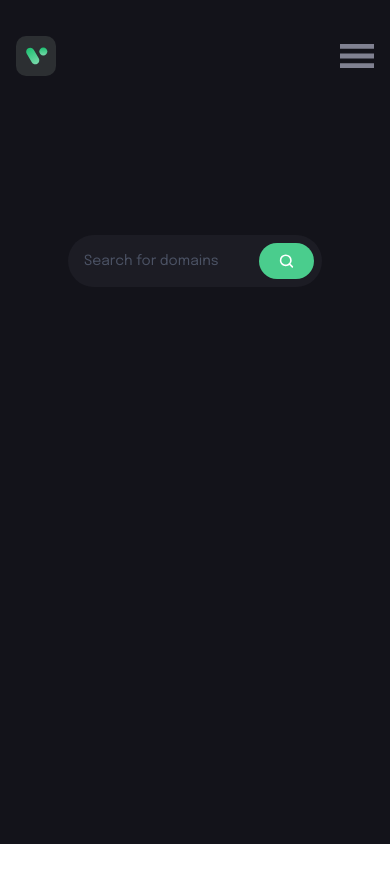
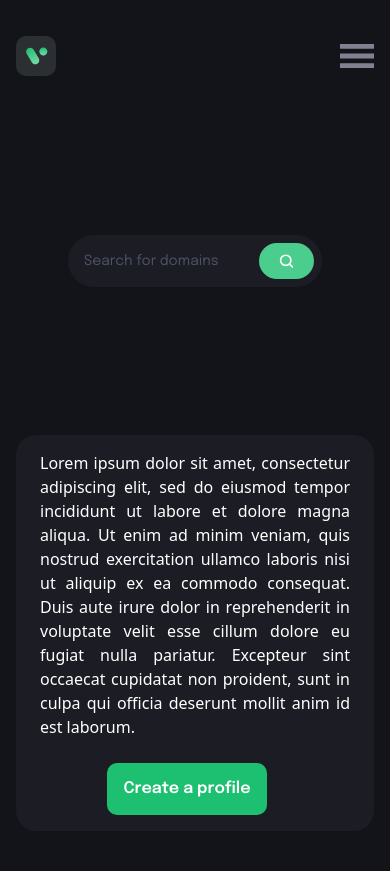
Before and after one commit to rishitabura/BitQuery, a React (Vite) app in the folder client/: page / in a window 390 px wide. Before the commit the page ends 844 px from the top, so only its background shows below. Built offline with nearby package versions, Linux system fonts and the light colour scheme; what @thirdweb-dev/react would draw is missing.

Commit message:
Added about us on homepage while keeping it responsive

```diff
--- /dev/null
+++ b/client/src/components/About.jsx
@@ -0,0 +1,30 @@
+import React from "react";
+import { CustomButton } from './';
+
+const About = () => {
+
+  const address = "0xabc";
+
+  return (
+    <section className="flex justify-between items-center sm:my-16 my-6 sm:px-16 px-6 sm:py-12 py-4 sm:flex-row flex-col bg-[#1c1c24] rounded-[20px] gap-6">
+      <div>
+        <h2 className="text-white max-w-[1200px] text-justify lg:pr-32 lg:pl-10">Lorem ipsum dolor sit amet, consectetur adipiscing elit, sed do eiusmod tempor incididunt ut labore et dolore magna aliqua. Ut enim ad minim veniam, quis nostrud exercitation ullamco laboris nisi ut aliquip ex ea commodo consequat. Duis aute irure dolor in reprehenderit in voluptate velit esse cillum dolore eu fugiat nulla pariatur. Excepteur sint occaecat cupidatat non proident, sunt in culpa qui officia deserunt mollit anim id est laborum.</h2>
+      </div>
+
+      <div>
+      {/* Added a button in the about page as well*/}
+      <CustomButton
+              btnType="button"
+              title={address ? "Create a profile" : "Connect"}
+              styles={address ? "bg-[#1dc071]" : "bg-[#8c6dfd]"}
+              handleClick={() => {
+                if (address) navigate("create-campaign");
+                else connect();
+              }}
+            />
+      </div>
+    </section>
+  )
+}
+
+export default About
--- a/client/src/components/Navbar.jsx
+++ b/client/src/components/Navbar.jsx
@@ -49,7 +49,7 @@ const Navbar = () => {
       </div> */}
 
       {/* CREATE PROFILE BUTTON FOR small devices*/}
-      <div className="sm:flex hidden flex-row justify-end gap-[10px] ">
+      <div className="sm:flex hidden flex-row justify-end gap-[10px]">
         <CustomButton
           btnType="button"
           title={address ? "Create a profile" : "Connect"}
@@ -150,7 +150,7 @@ const Navbar = () => {
             {/* added help button for large devices */}
             <CustomButton
               btnType="button"
-              title={address ? "H" : "Connect"}
+              title={address ? "Help" : "Connect"}
               styles={address ? "bg-[#1dc071]" : "bg-[#8c6dfd]"}
               handleClick={() => {
                 if (address) navigate("create-campaign");
--- a/client/src/components/index.js
+++ b/client/src/components/index.js
@@ -1,3 +1,4 @@
 export {default as Sidebar } from './Sidebar';
 export {default as Navbar } from './Navbar';
 export {default as CustomButton } from './CustomButton';
+export {default as About } from './About';
--- a/client/src/pages/Home.jsx
+++ b/client/src/pages/Home.jsx
@@ -1,20 +1,34 @@
 import React, { useState } from "react";
 import { Link, useNavigate } from "react-router-dom";
 
-import { CustomButton } from "../components";
+import { CustomButton, About } from "../components";
 import { logo, menu, search, thirdweb } from "../assets";
 import { navlinks } from "../constants";
 
 const Home = () => {
   return (
-    <div className="flex flex-row justify-center items-center h-[300px] my-50"> {/* This search bar is in the center of the homepage */}
-      <div className="lg:flex-1 flex flex-row max-w-[900px] py-2 pl-4 pr-2 h-[52px] bg-[#1c1c24] rounded-[100px]">
-        <input type="text" placeholder="Search for domains" className="flex  w-full font-epilogue font-normal text-[14px] placeholder:text-[#4b5264] text-white bg-transparent outline-none" />
+    <div>
+      <div className="flex flex-row justify-center items-center h-[300px] my-50">
+        {" "}
+        {/* This search bar is in the center of the homepage */}
+        <div className="lg:flex-1 flex flex-row max-w-[900px] py-2 pl-4 pr-2 h-[52px] bg-[#1c1c24] rounded-[100px]">
+          <input
+            type="text"
+            placeholder="Search for domains"
+            className="flex  w-full font-epilogue font-normal text-[14px] placeholder:text-[#4b5264] text-[#ffffff] bg-transparent outline-none"
+          />
 
-        <div className="w-[72px] h-full rounded-[20px] bg-[#4acd8d] flex justify-center items-center cursor-pointer">
-          <img src={search} alt="search" className="w-[15px] h-[15px] object-contain" />
-
+          <div className="w-[72px] h-full rounded-[20px] bg-[#4acd8d] flex justify-center items-center cursor-pointer">
+            <img
+              src={search}
+              alt="search"
+              className="w-[15px] h-[15px] object-contain"
+            />
+          </div>
         </div>
+      </div>
+      <div className="flex flex-col-reverse justify-between items-center">
+        <About />
       </div>
     </div>
   );
```
